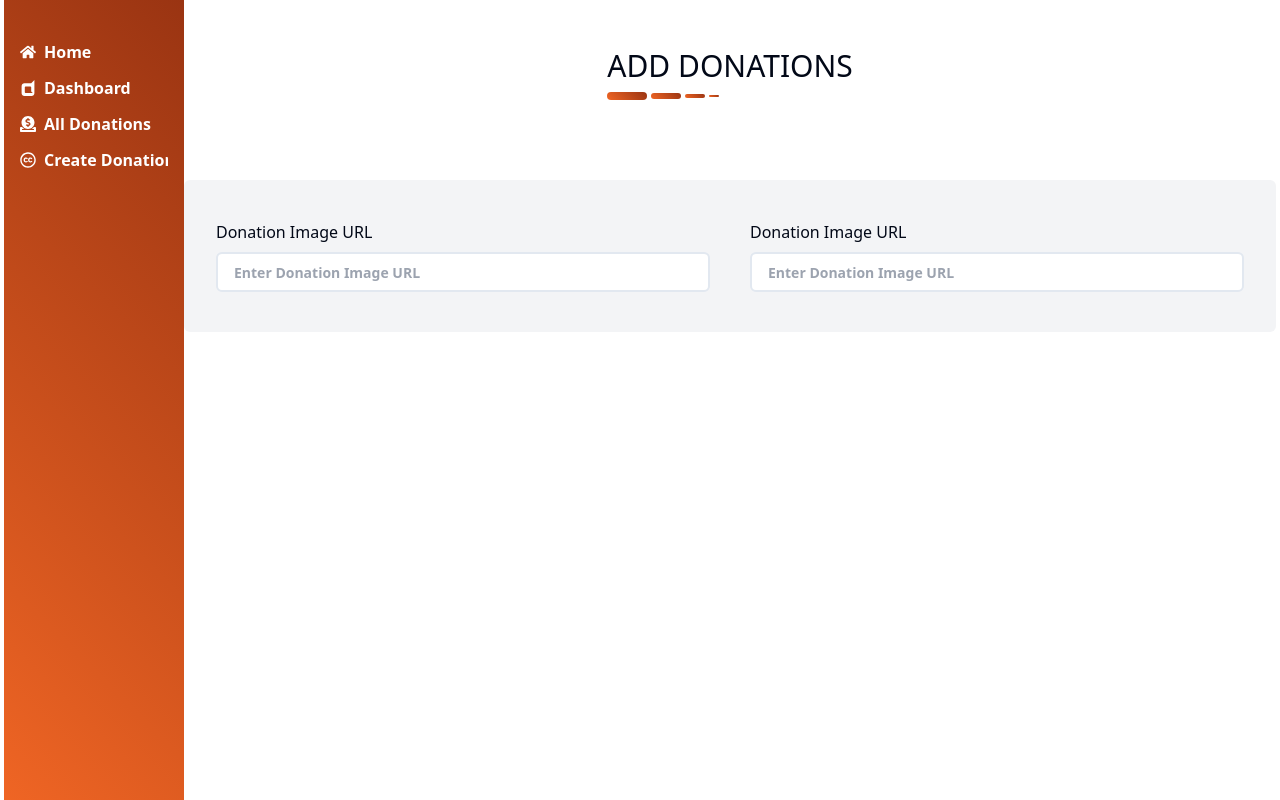
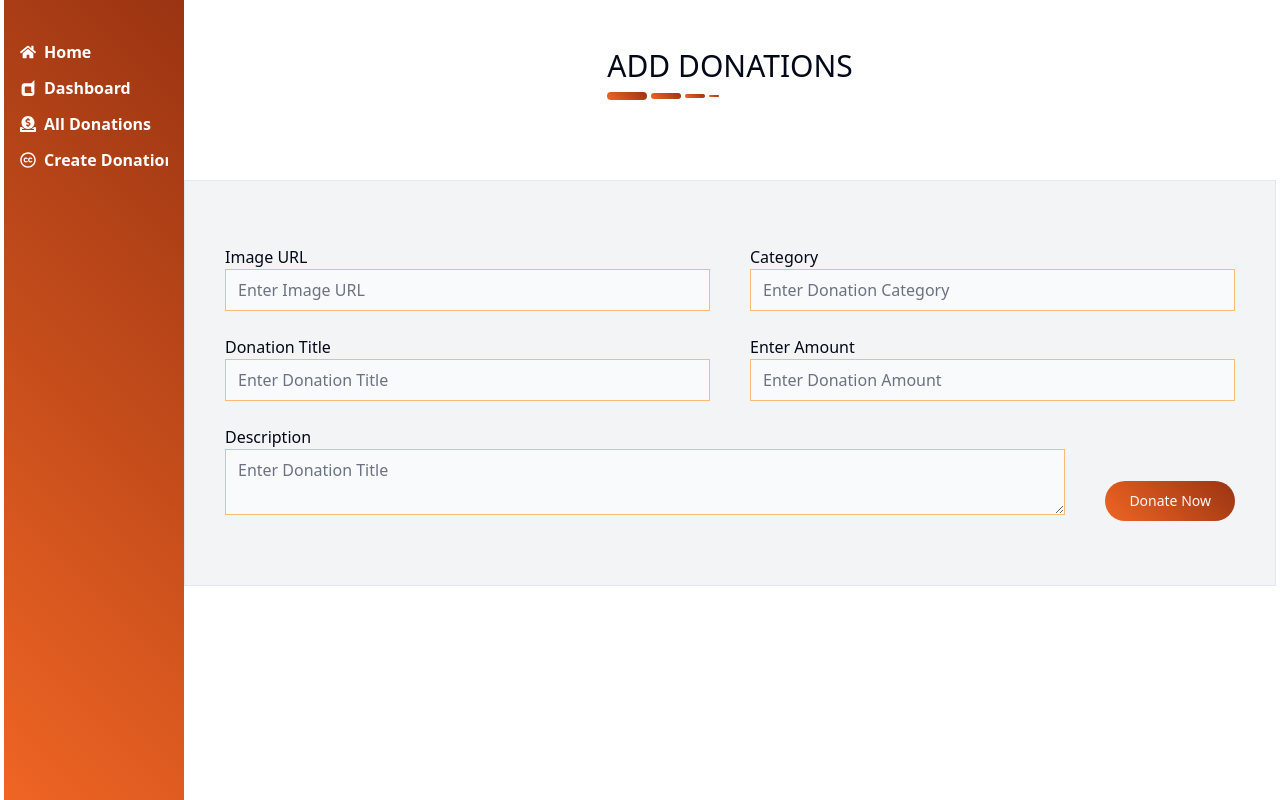
Before and after one commit to momenur/donator.js, a React (Vite) app: page /dashboard/create-donation in a window 1280 px wide. Built offline with nearby package versions, Linux system fonts and the light colour scheme.

Commit message:
added get and push function using redux rtk query

```diff
--- a/package.json
+++ b/package.json
@@ -18,6 +18,7 @@
     "lucide-react": "^0.378.0",
     "react": "^18.2.0",
     "react-dom": "^18.2.0",
+    "react-hook-form": "^7.51.4",
     "react-icons": "^5.2.1",
     "react-redux": "^9.1.2",
     "react-router-dom": "^6.23.0",
@@ -26,6 +27,7 @@
     "tailwindcss-animate": "^1.0.7"
   },
   "devDependencies": {
+    "@tailwindcss/forms": "^0.5.7",
     "@types/node": "^20.12.10",
     "@types/react": "^18.2.43",
     "@types/react-dom": "^18.2.17",
--- /dev/null
+++ b/src/components/ui/FormComponent.tsx
@@ -0,0 +1,141 @@
+import { SubmitHandler, useForm } from "react-hook-form";
+import { Button } from "./button";
+import { useAddDonationsMutation } from "@/redux/api/api";
+
+type TFormInput = {
+  image: string;
+  description: string;
+  title: string;
+  amount: string;
+  category: string;
+};
+
+const FormComponent = () => {
+  const [addDonation, { data, isLoading }] = useAddDonationsMutation();
+  const {
+    register,
+    handleSubmit,
+    formState: { errors },
+  } = useForm<TFormInput>();
+
+  const onSubmit: SubmitHandler<TFormInput> = (data) => {
+    console.log(data);
+    addDonation(data);
+  };
+
+  return (
+    <form
+      onSubmit={handleSubmit(onSubmit)}
+      className="px-10 py-16 bg-gray-100 border"
+    >
+      <div className="flex flex-col gap-6">
+        <div className="flex w-full gap-10">
+          <div className="w-full">
+            <label className="block" htmlFor="image">
+              Image URL
+            </label>
+            <input
+              className="w-full border-orange-300 bg-gray-50 focus:ring-1 focus:ring-orange-500"
+              type="text"
+              id="image"
+              {...register("image", { required: true })}
+              placeholder="Enter Image URL"
+            />
+            {errors.image && errors.image.type === "required" && (
+              <span className="text-xs text-color-text">
+                This Filed is Required
+              </span>
+            )}
+          </div>
+
+          <div className="w-full">
+            <label className="block" htmlFor="category">
+              Category
+            </label>
+            <input
+              className="w-full border-orange-300 bg-gray-50 focus:ring-1 focus:ring-orange-500"
+              type="text"
+              id="category"
+              {...register("category", { required: true })}
+              placeholder="Enter Donation Category"
+            />
+            {errors.category && errors.category.type === "required" && (
+              <span className="text-xs text-color-text">
+                This Filed is Required
+              </span>
+            )}
+          </div>
+        </div>
+        <div className="flex w-full gap-10">
+          <div className="w-full">
+            <label className="block" htmlFor="title">
+              Donation Title
+            </label>
+            <input
+              className="w-full border-orange-300 bg-gray-50 focus:ring-1 focus:ring-orange-500"
+              type="text"
+              id="title"
+              {...register("title", { required: true })}
+              placeholder="Enter Donation Title"
+            />
+            {errors.title && errors.title.type === "required" && (
+              <span className="text-xs text-color-text">
+                This Filed is Required
+              </span>
+            )}
+          </div>
+
+          <div className="w-full">
+            <label className="block" htmlFor="amount">
+              Enter Amount
+            </label>
+            <input
+              className="w-full border-orange-300 bg-gray-50 focus:ring-1 focus:ring-orange-500"
+              type="Number"
+              id="amount"
+              {...register("amount", { required: true })}
+              placeholder="Enter Donation Amount"
+            />
+            {errors.amount && errors.amount.type === "required" && (
+              <span className="text-xs text-color-text">
+                This Filed is Required
+              </span>
+            )}
+          </div>
+        </div>
+        <div className="flex items-end justify-end w-full gap-10">
+          <div className="w-full">
+            <label className="block" htmlFor="description">
+              Description
+            </label>
+            <textarea
+              className="w-full border-orange-300 bg-gray-50 focus:ring-1 focus:ring-orange-500"
+              id="description"
+              {...register("description", { required: true, minLength: 100 })}
+              placeholder="Enter Donation Title"
+            />
+            {errors.description && errors.description.type === "required" && (
+              <span className="text-xs text-color-text">
+                This Filed is Required
+              </span>
+            )}
+            {errors.description && errors.description.type === "minLength" && (
+              <span className="text-xs text-color-text">
+                Description Must me minimum 100 Characters
+              </span>
+            )}
+          </div>
+
+          <Button
+            type="submit"
+            className="px-6 py-3 rounded-full bg-secondary-gradient"
+          >
+            Donate Now
+          </Button>
+        </div>
+      </div>
+    </form>
+  );
+};
+
+export default FormComponent;
--- a/src/components/ui/TableRow.tsx
+++ b/src/components/ui/TableRow.tsx
@@ -1,9 +1,15 @@
-const TableRow = ({ donation }) => {
+type TDonationProps = {
+  title: string;
+  category: string;
+  amount: string;
+};
+
+const TableRow = ({ title, category, amount }: TDonationProps) => {
   return (
     <div className="flex justify-between w-full px-10 py-6 text-xl bg-gray-200 ms-4 border-orange-500 border-b-[1px]">
-      <h4 className="flex-1">{donation.title}</h4>
-      <h4 className="flex-1">{donation.category}</h4>
-      <h4 className="flex-1">{donation.amount}</h4>
+      <h4 className="flex-1">{title}</h4>
+      <h4 className="flex-1">{category}</h4>
+      <h4 className="flex-1">{amount}</h4>
       <div className="flex flex-1 gap-6">
         <p>edit</p>
         <p>delete</p>
--- a/src/pages/Dashboard/AllDonations.tsx
+++ b/src/pages/Dashboard/AllDonations.tsx
@@ -4,6 +4,15 @@ import Title from "@/components/ui/Title";
 import { Button } from "@/components/ui/button";
 import { useGetDonationsQuery } from "@/redux/api/api";
 import { Link } from "react-router-dom";
+
+// type TDonation = {
+//   id: string;
+//   title: string;
+//   image: string;
+//   category: string;
+//   amount: string;
+//   description: string;
+// };
 
 const AllDonations = () => {
   const { data: donations, isLoading } = useGetDonationsQuery(undefined);
@@ -19,7 +28,11 @@ const AllDonations = () => {
         <TableTitle />
         <div>
           {donations?.map((item) => (
-            <TableRow donation={item} />
+            <TableRow
+              title={item.title}
+              category={item.category}
+              amount={item.amount}
+            />
           ))}
         </div>
       </div>
--- a/src/pages/Dashboard/CreateDonation.tsx
+++ b/src/pages/Dashboard/CreateDonation.tsx
@@ -1,39 +1,16 @@
+import FormComponent from "@/components/ui/FormComponent";
 import Title from "@/components/ui/Title";
 
 const CreateDonation = () => {
   return (
-    <form className="w-full">
+    <div className="w-full">
       <div className="flex items-center justify-center -mt-20">
         <Title title="Add Donations" />
       </div>
-
-      <div className="flex w-full gap-10 px-8 py-10 bg-gray-100 rounded-md">
-        <div className="flex flex-col w-full gap-2">
-          <label className="font-thin" htmlFor="">
-            Donation Image URL
-          </label>
-          <input
-            className="px-4 h-[40px] text-sm font-semibold border-2 rounded-md focus:bg-gray-200 focus:border-2 focus:outline-none focus:border-e-0"
-            type="text"
-            name=""
-            id=""
-            placeholder="Enter Donation Image URL"
-          />
-        </div>
-        <div className="flex flex-col w-full gap-2">
-          <label className="font-thin" htmlFor="">
-            Donation Image URL
-          </label>
-          <input
-            className="px-4 h-[40px] text-sm font-semibold border-2 rounded-md focus:bg-gray-200 focus:border-2 focus:outline-none focus:border-e-0"
-            type="text"
-            name=""
-            id=""
-            placeholder="Enter Donation Image URL"
-          />
-        </div>
+      <div>
+        <FormComponent />
       </div>
-    </form>
+    </div>
   );
 };
 
--- a/src/pages/Donations/Donations.tsx
+++ b/src/pages/Donations/Donations.tsx
@@ -1,25 +1,22 @@
 import Container from "@/components/ui/Container";
 import DonationsBanner from "./DonationsBanner";
+import Title from "@/components/ui/Title";
 import Card from "@/components/ui/Card";
-import Title from "@/components/ui/Title";
+import { useGetDonationsQuery } from "@/redux/api/api";
 
 const Donations = () => {
+  const { data: donations, isLoading } = useGetDonationsQuery(undefined);
+  if (isLoading) {
+    return <p>Loading...</p>;
+  }
   return (
     <Container>
       <DonationsBanner />
       <Title title="All Donations" />
       <div className="grid grid-cols-1 gap-4 md:grid-cols-3 justify-items-center">
-        <Card />
-        <Card />
-        <Card />
-        <Card />
-        <Card />
-        <Card />
-        <Card />
-        <Card />
-        <Card />
-        <Card />
-        <Card />
+        {donations.map((item) => (
+          <Card donation={item} />
+        ))}
       </div>
     </Container>
   );
--- a/src/pages/Home/TopDonations.tsx
+++ b/src/pages/Home/TopDonations.tsx
@@ -1,19 +1,22 @@
 import Card from "@/components/ui/Card";
 import Title from "@/components/ui/Title";
 import { Button } from "@/components/ui/button";
+import { useGetDonationsQuery } from "@/redux/api/api";
 import { Link } from "react-router-dom";
 
 const TopDonations = () => {
+  const { data: donations, isLoading } = useGetDonationsQuery(undefined);
+  if (isLoading) {
+    return <p>Loading...</p>;
+  }
+
   return (
     <section className="">
       <Title title="top donations" left={true} />
       <div className="grid grid-cols-1 gap-4 md:grid-cols-3 justify-items-center">
-        <Card />
-        <Card />
-        <Card />
-        <Card />
-        <Card />
-        <Card />
+        {donations.map((item) => (
+          <Card donation={item} />
+        ))}
       </div>
       <div className="flex justify-center mt-10">
         <Link to="/donations">
--- a/src/redux/api/api.ts
+++ b/src/redux/api/api.ts
@@ -3,14 +3,28 @@ import { createApi, fetchBaseQuery } from "@reduxjs/toolkit/query/react";
 export const baseApi = createApi({
   reducerPath: "baseApi",
   baseQuery: fetchBaseQuery({ baseUrl: "http://localhost:5000/api/v1" }),
+  tagTypes: ["donation"],
   endpoints: (builder) => ({
     getDonations: builder.query({
       query: () => ({
         url: "/donations",
         method: "GET",
       }),
+      providesTags: ["donation"],
+    }),
+
+    addDonations: builder.mutation({
+      query: (data) => {
+        console.log("From Redux", data);
+        return {
+          url: "/create-donation",
+          method: "POST",
+          body: data,
+        };
+      },
+      invalidatesTags: ["donation"],
     }),
   }),
 });
 
-export const { useGetDonationsQuery } = baseApi;
+export const { useGetDonationsQuery, useAddDonationsMutation } = baseApi;
--- a/tailwind.config.js
+++ b/tailwind.config.js
@@ -81,5 +81,5 @@ module.exports = {
       },
     },
   },
-  plugins: [require("tailwindcss-animate")],
+  plugins: [require("@tailwindcss/forms")],
 };
```
Also changed, not shown: src/components/ui/Card.tsx (+22 -11 lines), 1 other file (tests, documents, lock files or other folders).
